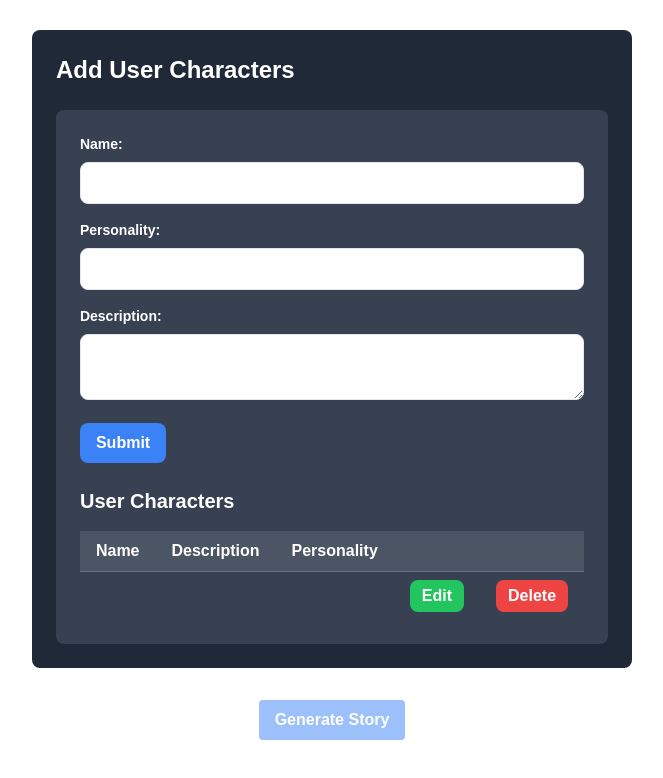
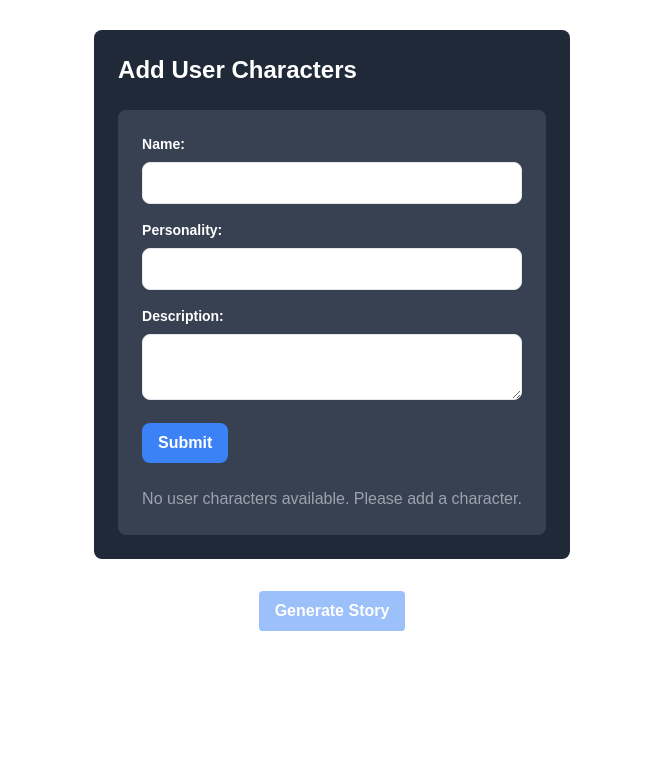
Before and after one commit to poacosta/encode-2024-q3-grp14-storytelling-app, a Next.js app: page / in a window 1280 px wide. Shown: the part 574-1352 px from the top of the page, without its empty margins (308-971 px from the left). After the commit the page ends 1317 px from the top, so only its background shows below. Built offline with nearby package versions, Linux system fonts and the light colour scheme.

Commit message:
Fixing types and empty state

```diff
--- a/app/page.tsx
+++ b/app/page.tsx
@@ -16,16 +16,20 @@ export default function Chat() {
     const handleChange = ({target: {name, value}}: React.ChangeEvent<HTMLInputElement>) => {
         setState({...state, [name]: value});
     };
-    const [formData, setFormData] = useState<{
+
+    interface Character {
         name: string;
         description: string;
         personality: string;
-    }>({
+    }
+
+    const [formData, setFormData] = useState<Character>({
         name: '',
         description: '',
         personality: '',
     });
-    const [userCharacters, setUserCharacters] = useState([formData]);
+
+    const [userCharacters, setUserCharacters] = useState<Character[]>([]);
 
     const handleFormChange = (event: React.ChangeEvent<HTMLInputElement | HTMLTextAreaElement>) => {
         const {name, value} = event.target;
```
